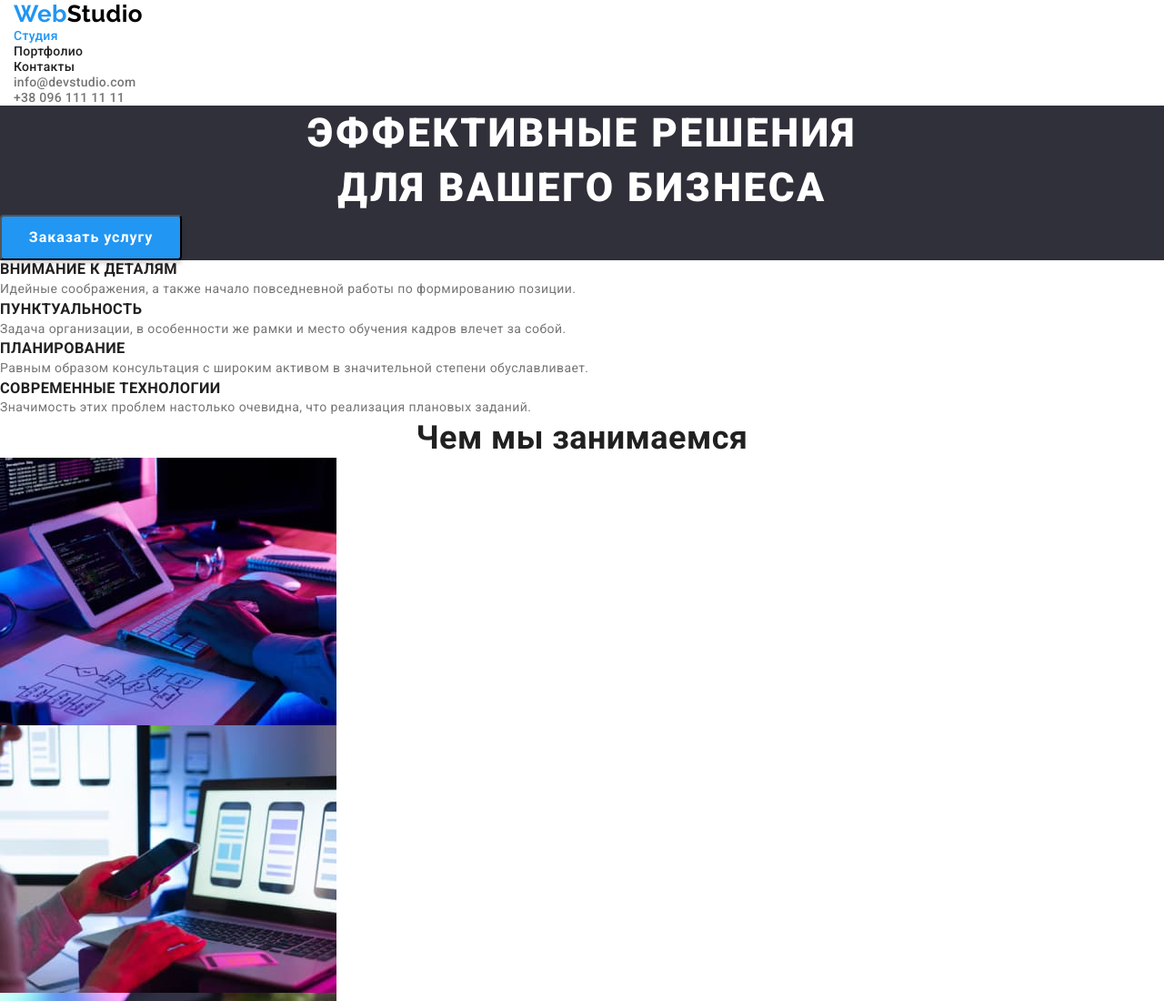
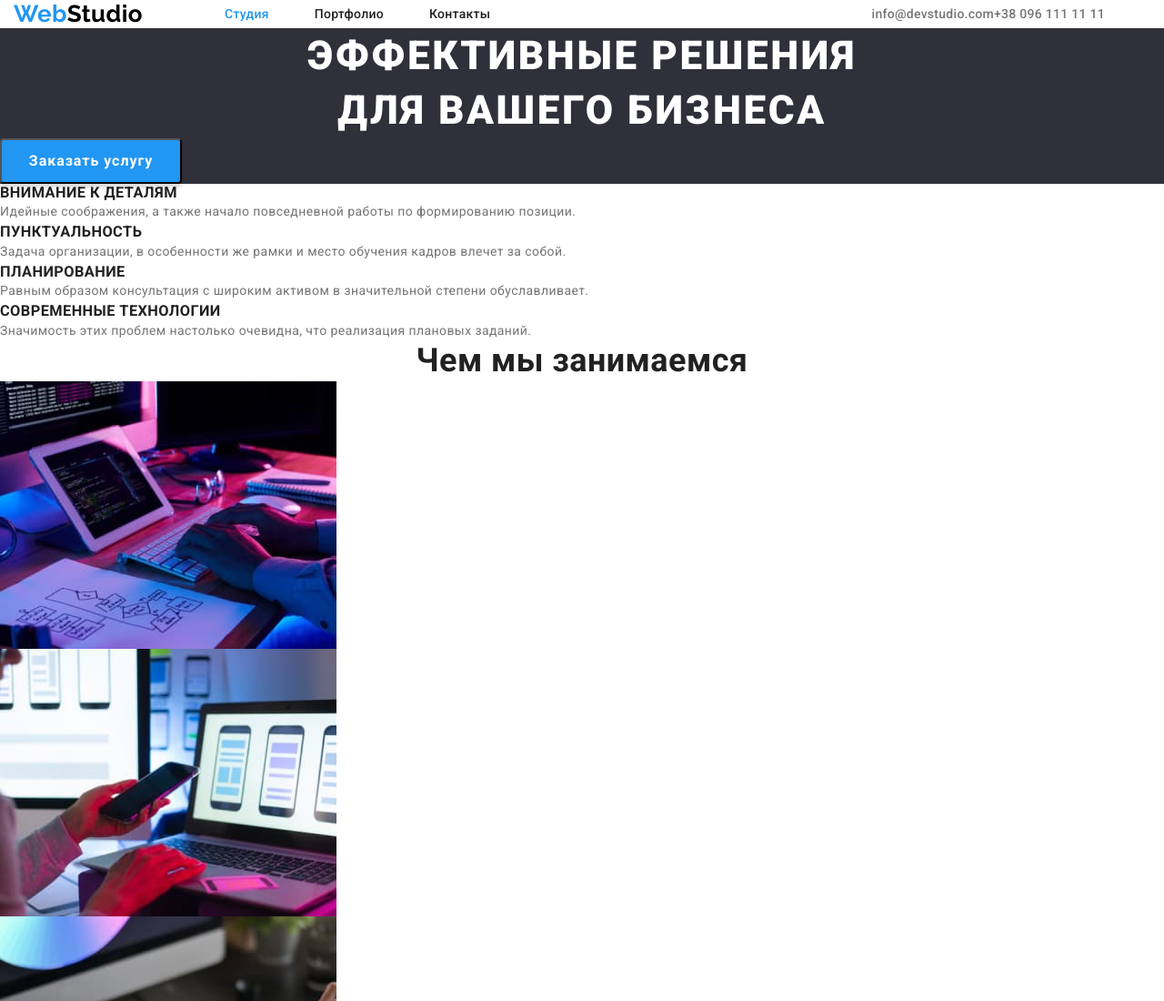
Before and after one commit to Egor-Bogatyriov/goit-markup-hw-03, a plain HTML site: page index.html in a window 1280 px wide. Shown: the top 1100 px of the page at 91% size. Drawn offline with nearby package versions, Linux system fonts and the light colour scheme.

Commit message:
разметка хедера

```diff
--- a/css/styles.css
+++ b/css/styles.css
@@ -86,6 +86,10 @@ body {
   color: var(--secondaty-text-color);
 }
 
+.header-contacts-link:not(:last-child) {
+  margin-right: 50px;
+}
+
 .header-contacts-link:hover,
 .header-contacts-link:focus {
   color: var(--cursor-text-color);
@@ -96,6 +100,30 @@ body {
   margin: 0;
   margin-left: 15px;
   margin-left: 15px;
+}
+
+.header-navigation {
+  display: flex;
+  align-items: center;
+}
+
+.header-list {
+  display: flex;
+  align-items: center;
+}
+
+.header-contacts-list {
+  display: flex;
+  margin-left: auto;
+  align-items: center;
+}
+
+.header-item:not(:last-child) {
+  margin-right: 50px;
+}
+
+.logo-header {
+  margin-right: 90px;
 }
 
 /* подвал сайта */
--- a/index.html
+++ b/index.html
@@ -15,7 +15,7 @@
     <!-- шапка сайта -->
     <header
     class="header">
-    <div class="container">
+    <div class="container header-navigation">
         <nav class="header-navigation">
             <a href="./index.html" class="logo link" lang="eu"> Web<span class="logo-header">Studio</span> </a>
 
```
